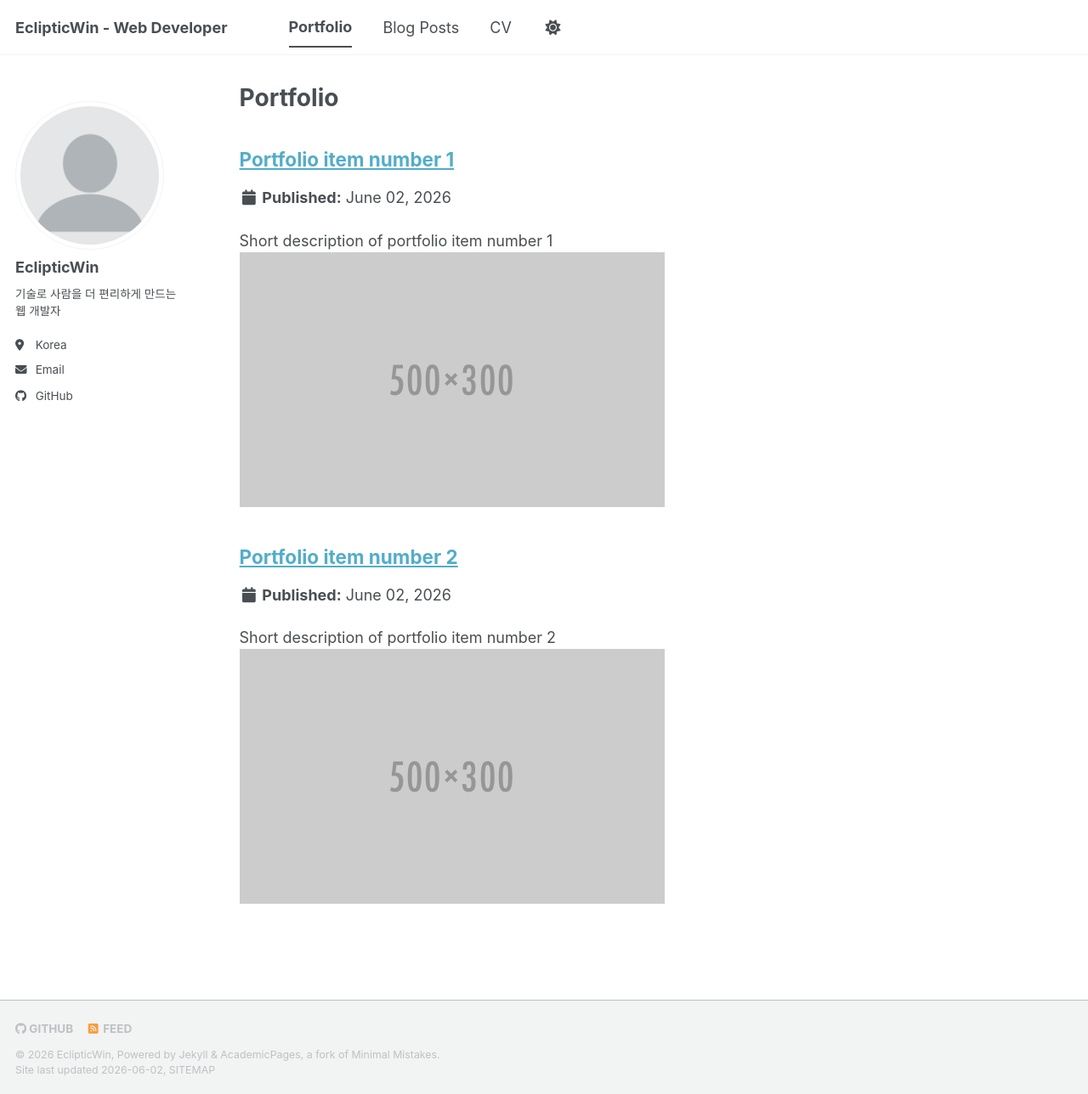
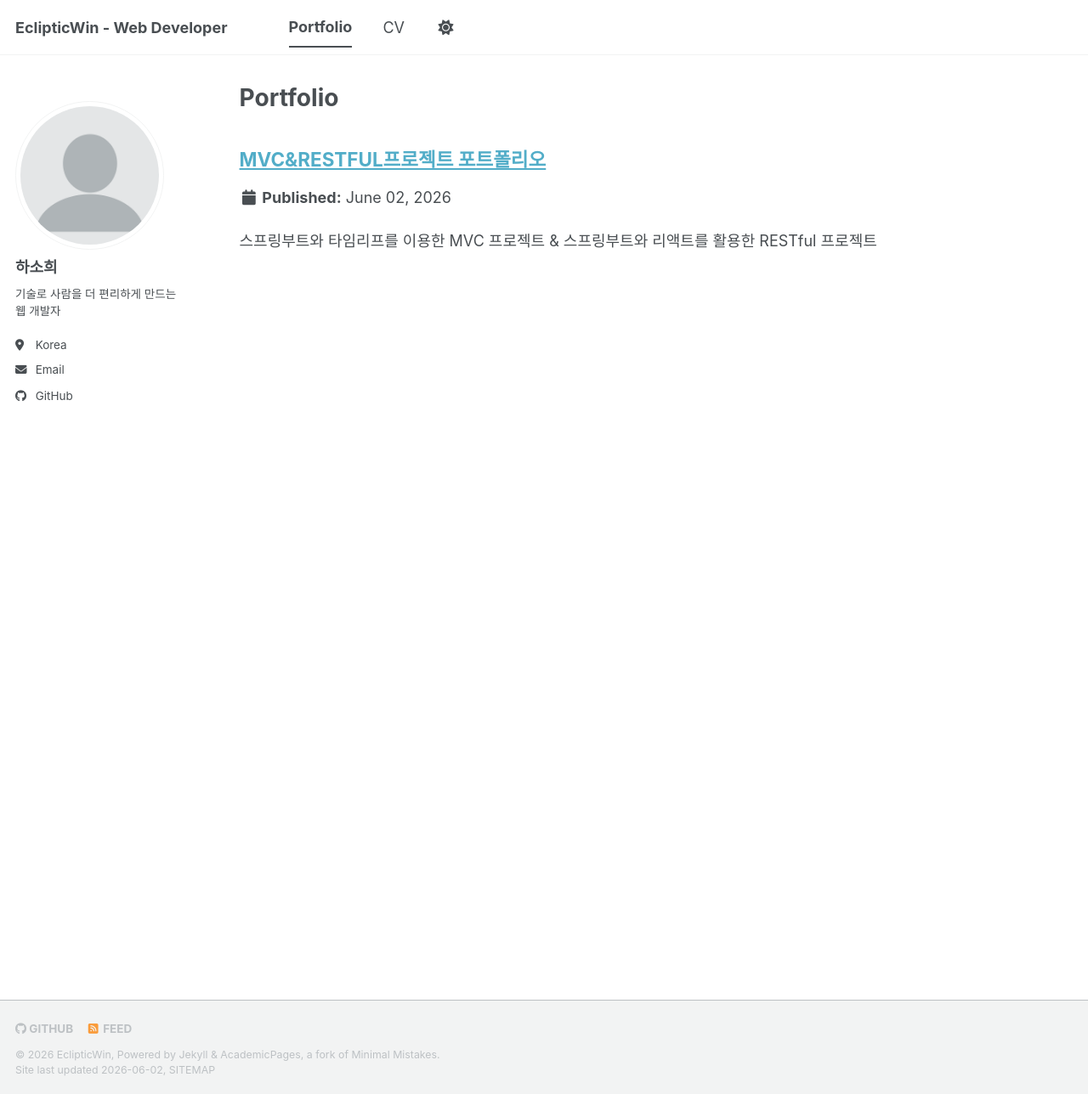
Before and after one commit to EclipticWin/EclipticWin.github.io, a Jekyll site: the page built from _pages/portfolio.html, in a window 1280 px wide and 1288 px high. Shown: the whole window at 85% size. Built offline with Jekyll 4.4.1, drawn with Linux system fonts in a browser that asks for light colours; a script bundle is joined from its source files by our own code; library files that are not in the unit come from our copies.

Commit message:
Update sidebar name, hide blog tab, replace portfolio with MVC&RESTful item
Co-Authored-By: Claude Sonnet 4.6 <noreply@anthropic.com>

```diff
--- a/_config.yml
+++ b/_config.yml
@@ -23,7 +23,7 @@ repository               : "EclipticWin/EclipticWin.github.io"
 author:
   # Biographic information
   avatar           : "profile.png"
-  name             : "EclipticWin"
+  name             : "하소희"
   pronouns         : # example: "she/her"
   bio              : "기술로 사람을 더 편리하게 만드는 웹 개발자"
   location         : "Korea"
--- a/_data/navigation.yml
+++ b/_data/navigation.yml
@@ -4,8 +4,8 @@ main:
   - title: "Portfolio"
     url: /portfolio/
 
-  - title: "Blog Posts"
-    url: /year-archive/
+  # - title: "Blog Posts"
+  #   url: /year-archive/
 
   - title: "CV"
     url: /cv/
--- a/_portfolio/portfolio-1.md
+++ b/_portfolio/portfolio-1.md
@@ -1,7 +1,7 @@
 ---
-title: "Portfolio item number 1"
-excerpt: "Short description of portfolio item number 1<br/><img src='/images/500x300.png'>"
+title: "MVC&RESTFUL프로젝트 포트폴리오"
+excerpt: "스프링부트와 타임리프를 이용한 MVC 프로젝트 & 스프링부트와 리액트를 활용한 RESTful 프로젝트"
 collection: portfolio
 ---
 
-This is an item in your portfolio. It can be have images or nice text. If you name the file .md, it will be parsed as markdown. If you name the file .html, it will be parsed as HTML.
+스프링부트와 타임리프를 이용한 MVC 프로젝트 & 스프링부트와 리액트를 활용한 RESTful 프로젝트
--- a/_portfolio/portfolio-2.html
+++ /dev/null
@@ -1,7 +0,0 @@
----
-title: "Portfolio item number 2"
-excerpt: "Short description of portfolio item number 2 <br/><img src='/images/500x300.png'>"
-collection: portfolio
----
-
-This is an item in your portfolio. It can be have images or nice text. If you name the file .md, it will be parsed as markdown. If you name the file .html, it will be parsed as HTML.
```
